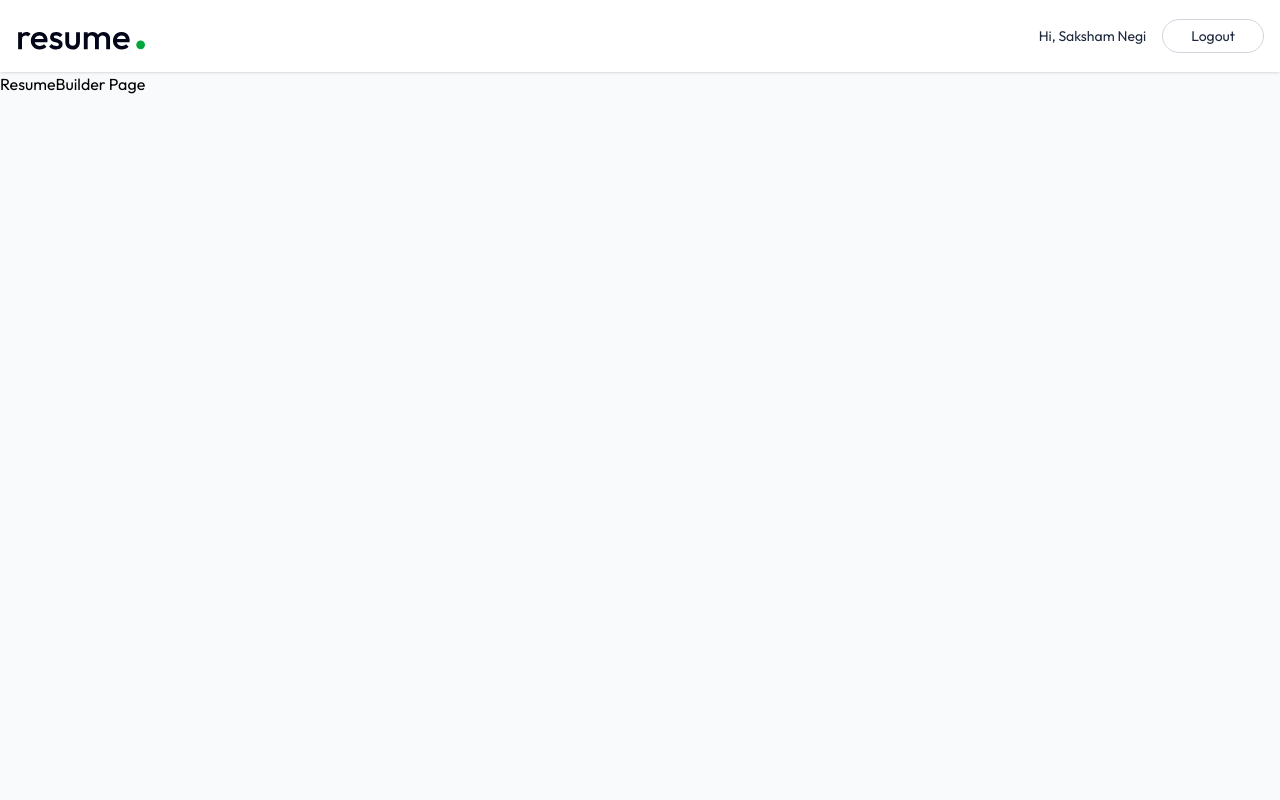
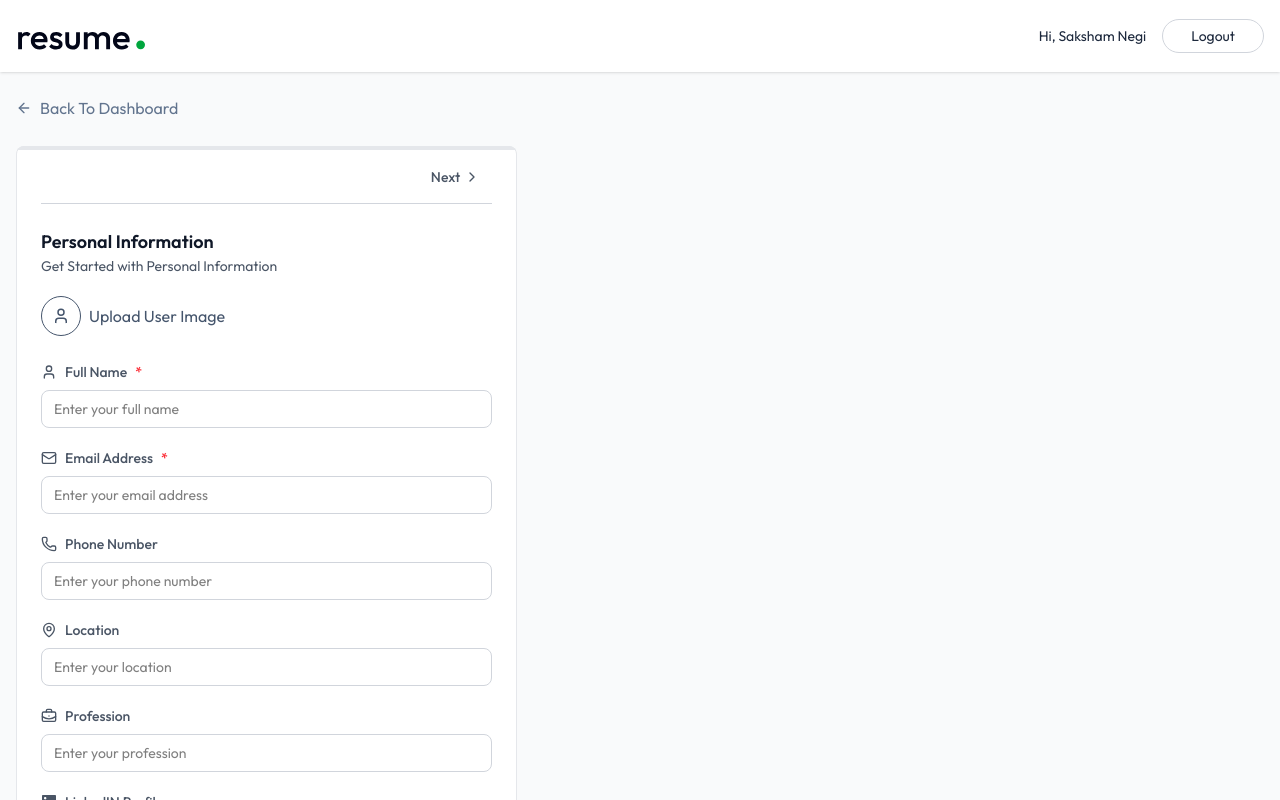
Before and after one commit to skquantum546/AiResumeBuilder, a React (Vite) app in the folder client/: page /app/builder/1 in a window 1280 px wide. Shown: the top 800 px of the page. Built offline with nearby package versions, Linux system fonts and the light colour scheme; the HTML template or start-up script is replaced by a standard one; a web font is replaced by a local one.

Commit message:
Worked on ResumeBuilderPage and made PersonalInfo section

```diff
--- /dev/null
+++ b/client/src/components/PersonalInfoForm.jsx
@@ -0,0 +1,66 @@
+import React from 'react'
+import { FaLinkedin } from "react-icons/fa";
+import { BriefcaseBusiness, Mail, MapPin, Phone, User, Globe } from 'lucide-react'
+const PersonalInfoForm = ({data,onChange,removeBackground,setRemoveBackground}) => {
+    const handleChange=(field,value)=>{
+        onChange({...data,[field]:value})
+    }
+
+    const fields=[
+        {key:"full_name",label:"Full Name",icon:User,type:"text",required:true},
+        {key:"email",label:"Email Address",icon:Mail,type:"email",required:true},
+        {key:"phone",label:"Phone Number",icon:Phone,type:"tel"},
+        {key:"location",label:"Location",icon:MapPin,type:"text"},
+        {key:"profession",label:"Profession",icon:BriefcaseBusiness,type:"text"},
+        {key:"linkedin",label:"LinkedIN Profile",icon:FaLinkedin,type:"url"},
+        {key:"website",label:"Personal Website",icon:Globe,type:"url"},
+    ]
+
+  return (
+    <div>
+        <h3 className="text-lg font-semibold text-gray-900">Personal Information</h3>
+        <p className="text-sm text-gray-600">Get Started with Personal Information</p>
+        <div className="flex items-center gap-2">
+            <label>
+                {data.image?(
+                    <img src={typeof data.image==='string'?data.image:URL.createObjectURL(data.image)} alt="user-image" className="w-16 h-16 rounded-full object-cover mt-5 ring ring-slate-300 hover:opacity-80"/>
+                ):(
+                    <div className="inline-flex items-center gap-2 mt-5 text-slate-600 hover:text-slate-700 cursor-pointer">
+                        <User className="size-10 p-2.5 border rounded-full"/>
+                        Upload User Image
+                    </div>
+                )}
+                <input type="file" accept="image/jpeg,image/png" className="hidden" onChange={(e)=>handleChange("image",e.target.files[0])}/>
+            </label>
+            {typeof data.image==='object' && (
+                <div className="flex flex-col gap-1 pl-4 text-sm">
+                    <p>Remove Background</p>
+                    <label className="relative inline-flex items-center cursor-pointer text-gray-900 gap-3">
+                        <input type="checkbox" className="sr-only peer" onChange={()=>{
+                            setRemoveBackground(prev=>!prev)
+                        }} checked={removeBackground}/>
+                        <div className="w-9 h-5 bg-slate-300 rounded-full peer peer-checked:bg-green-600 transition-colors duration-200"></div>
+                        <span className="dot absolute left-1 top-1 w-3 h-3 bg-white rounded-full transition-transform duration-200 ease-in-out peer-checked:translate-x-4"></span>
+                    </label>
+                </div>
+            )}
+        </div>
+
+        {fields.map((field)=>{
+            const Icon=field.icon;
+            return(
+                <div key={field.key} className="space-y-1 mt-5">
+                    <label className="flex items-center gap-2 text-sm font-medium text-gray-600">
+                        <Icon className="size-4"/>
+                        {field.label}
+                        {field.required && <span className="text-red-500">*</span>}
+                    </label>
+                    <input type={field.type} value={data[field.key] || ""} onChange={(e)=>handleChange(field.key,e.target.value)} className="mt-1 w-full px-3 py-2 border border-gray-300 rounded-lg focus:ring focus:ring-blue-500 focus:border-blue-500 outline-none transition-colors text-sm" placeholder={`Enter your ${field.label.toLowerCase()}`} required={field.required}/>
+                </div>
+            )
+        })}
+    </div>
+  )
+}
+
+export default PersonalInfoForm
--- a/client/src/pages/ResumeBuilder.jsx
+++ b/client/src/pages/ResumeBuilder.jsx
@@ -1,9 +1,106 @@
 import React from 'react'
+import { dummyResumeData } from '../assets/assets';
+import { useParams,Link } from 'react-router-dom';
+import { ArrowLeftIcon,Briefcase,FileText,GraduationCap,User,FolderIcon,Sparkles, ChevronLeft, ChevronRight } from 'lucide-react';
+import { useState,useEffect } from 'react';
+import PersonalInfoForm from '../components/PersonalInfoForm';
+const ResumeBuilder = () => {
 
-const ResumeBuilder = () => {
+  const {resumeId}=useParams();
+
+  const [resumeData,setResumeData]=useState({
+    _id:'',
+    title:'',
+    personal_info:{},
+    professional_summary:"",
+    experience:[],
+    education:[],
+    project:[],
+    skills:[],
+    template:"classic",
+    accent_color:"#3B82F6",
+    public:false,
+  });
+
+  const loadExistingResume=async (params)=>{
+    const resume=dummyResumeData.find(resume=>resume._id===resumeId);
+      if(resume){
+        setResumeData(resume);
+        document.title=resume.title;
+      }
+  }
+
+  const [activeSectionIndex,setActiveSectionIndex]=useState(0);
+  const [removeBackground,setRemoveBackground]=useState(false);
+
+  const sections=[
+    {id:"personal",name:"Personal info",icon:User},
+    {id:"summary",name:"Summary",icon:FileText},
+    {id:"experience",name:"Experience",icon:Briefcase},
+    {id:"education",name:"Education",icon:GraduationCap},
+    {id:"projects",name:"Projects",icon:FolderIcon},
+    {id:"skills",name:"Skills",icon:Sparkles},
+  ]
+
+  const activeSection=sections[activeSectionIndex]
+  useEffect(()=>{
+    loadExistingResume();
+  },[])
+
+
   return (
     <div>
-      <h1>ResumeBuilder Page</h1>
+      <div className="max-w-7xl mx-auto px-4 py-6">
+        <Link to={'/app'} className="inline-flex gap-2 items-center text-slate-500 hover:text-slate-700 transition-all">
+            <ArrowLeftIcon className="size-4"/> Back To Dashboard
+        </Link>
+      </div>
+
+      <div className="max-w-7xl mx-auto px-4 pb-8">
+        <div className="grid lg:grid-cols-12 gap-8">
+            {/* Left panel-form */}
+            <div className="relative lg:col-span-5 rounded-lg overflow-hidden">
+              <div className="bg-white rounded-lg shadow-sm border border-gray-200 p-6 pt-1">
+                {/*progess bar using activeSectionIndex*/}
+                <hr className="absolute top-0 left-0 right-0 border-2 border-gray-200"/>
+                <hr className="absolute top-0 left-0 h-1 bg-gradient-to-r from-green-500 to-green-600 border-none transition-all duration-2000" style={{width: `${activeSectionIndex*100/(sections.length-1)}%`}}/>
+
+                {/*Section Navigation*/ }
+                <div className="flex justify-between items-center mb-6 border-b border-gray-300 py-1">
+                    <div></div>
+                    <div className="flex items-center">
+                      {activeSectionIndex!==0 && (
+                        <button onClick={()=>setActiveSectionIndex((prevIndex)=>Math.max(prevIndex-1,0))} className="flex items-center gap-1 p-3 rounded-lg text-sm font-medium text-gray-600 hover:bg-gray-50 transition-all" disabled={activeSectionIndex===0}>
+                          <ChevronLeft className="size-4"/> Previous
+                        </button>
+                      )}
+                      <button onClick={()=>setActiveSectionIndex((prevIndex)=>Math.min(prevIndex+1,sections.length-1))} className={`flex items-center gap-1 p-3 rounded-lg text-sm font-medium text-gray-600 hover:bg-gray-50 transition-all ${activeSectionIndex===sections.length-1 && 'opacity-50'}`} disabled={activeSectionIndex===sections.length-1}>
+                          Next <ChevronRight className="size-4"/>
+                        </button>
+                    </div>
+                </div>
+
+                {/*Form Content*/}
+                <div className='space-y-6'>
+                      {activeSection.id==='personal' && (
+                          <PersonalInfoForm data={resumeData.personal_info} onChange={(data)=>setResumeData(prev=>({...prev,personal_info:data}))} removeBackground={removeBackground} setRemoveBackground={setRemoveBackground}/>
+                      )}
+                </div>
+
+              </div>
+            </div>
+
+            {/*Right Panel-Preview*/}
+            <div className="lg:col-span-7 max-lg:mt-6">
+                  <div>
+                    {/*Buttons */}
+
+                  </div>
+
+                  {/*---resume preview---*/}
+            </div>
+        </div>
+     </div>
     </div>
   )
 }
```
